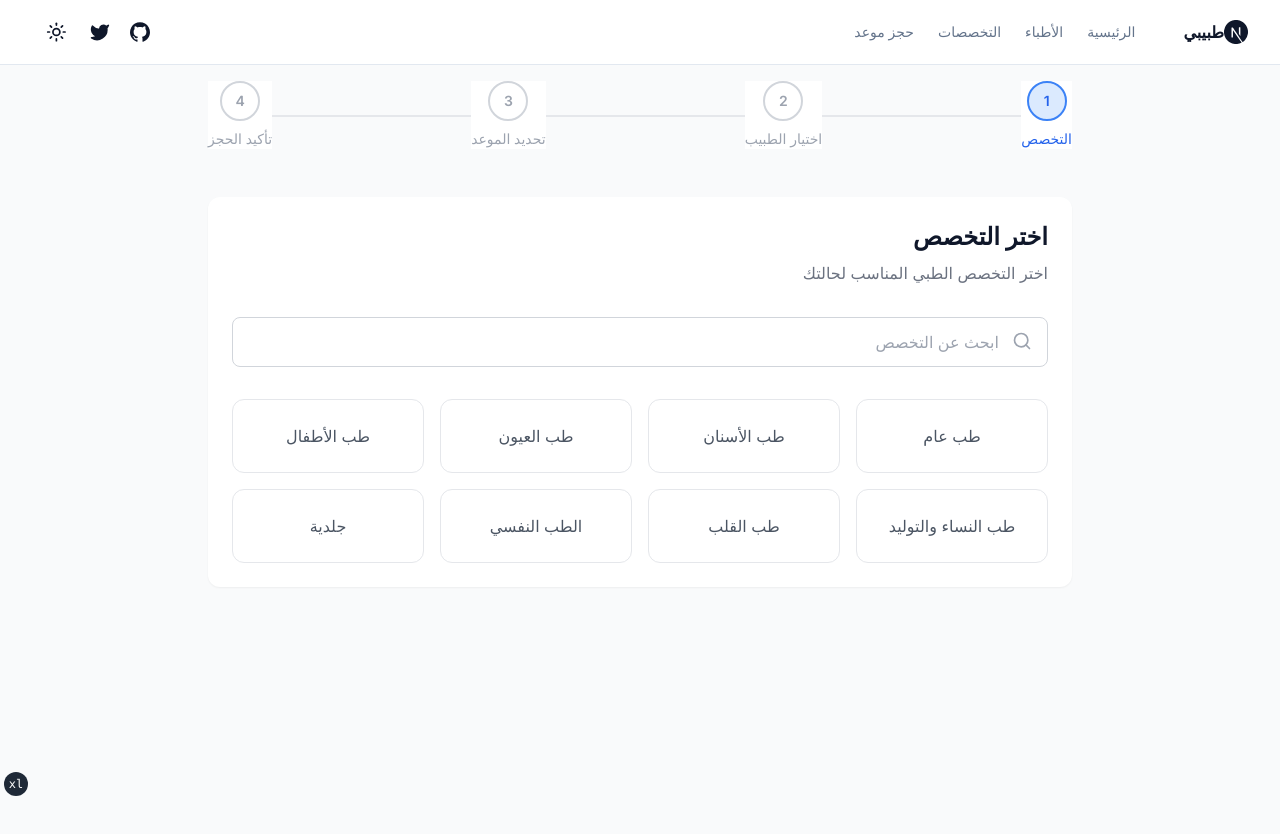
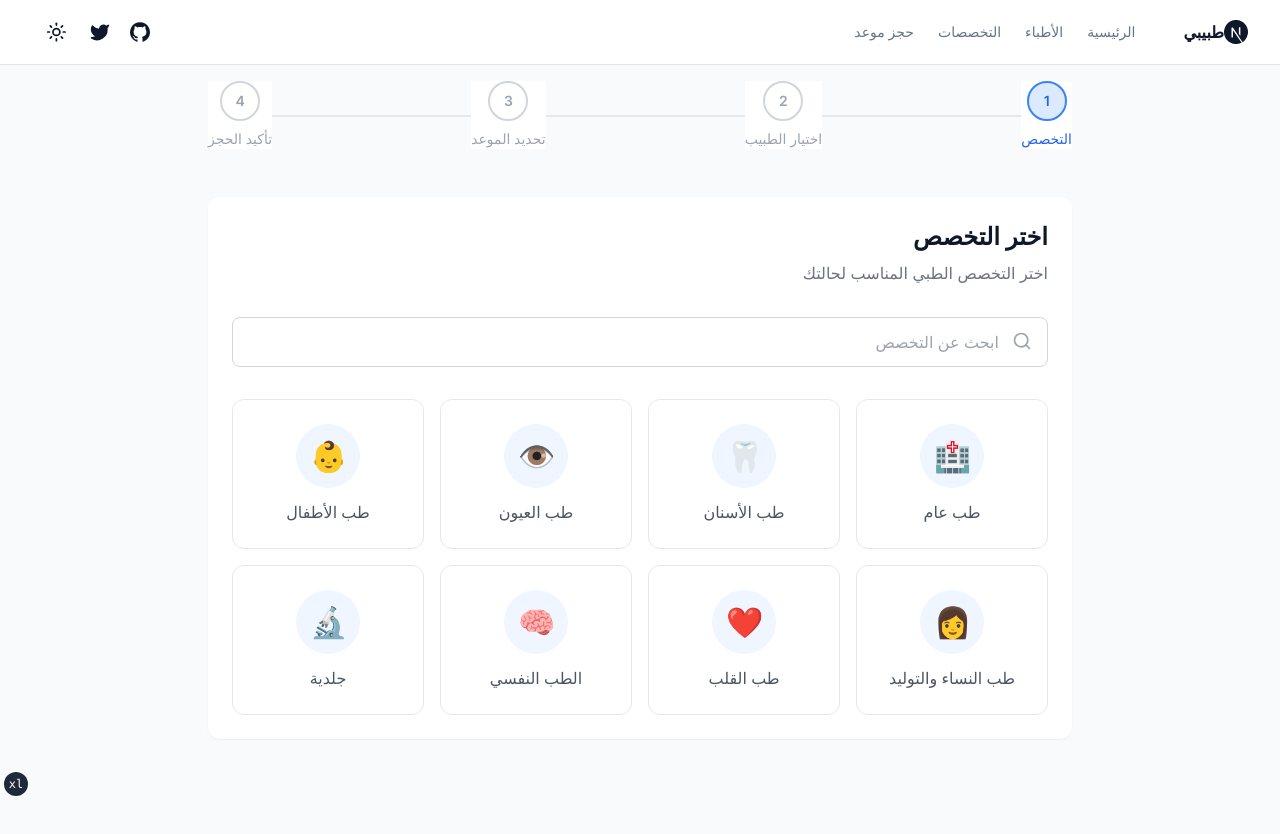
Before and after one commit to teqanyco/next-doctor, a Next.js app: page /appointment in a window 1280 px wide. Shown: the top 834 px of the page. Built offline with nearby package versions, Linux system fonts and the light colour scheme.

Commit message:
refactor: update doctor profile image to use avatar instead of placeholder

```diff
--- a/components/AppointmentBooking.tsx
+++ b/components/AppointmentBooking.tsx
@@ -15,14 +15,38 @@ export default function AppointmentBooking() {
     const [selectedTime, setSelectedTime] = useState('')
 
     const specialties = [
-    'طب عام',
-    'طب الأسنان',
-    'طب العيون',
-    'طب الأطفال',
-    'طب النساء والتوليد',
-    'طب القلب',
-    'الطب النفسي',
-    'جلدية'
+        {
+            name: 'طب عام',
+            icon: '🏥',
+        },
+        {
+            name: 'طب الأسنان',
+            icon: '🦷',
+        },
+        {
+            name: 'طب العيون',
+            icon: '👁',
+        },
+        {
+            name: 'طب الأطفال',
+            icon: '👶',
+        },
+        {
+            name: 'طب النساء والتوليد',
+            icon: '👩',
+        },
+        {
+            name: 'طب القلب',
+            icon: '❤️',
+        },
+        {
+            name: 'الطب النفسي',
+            icon: '🧠',
+        },
+        {
+            name: 'جلدية',
+            icon: '🔬',
+        }
     ]
 
     const availableTimes = [
@@ -114,18 +138,23 @@ export default function AppointmentBooking() {
             <div className="grid grid-cols-2 md:grid-cols-4 gap-4">
                 {specialties.map((specialty) => (
                     <button
-            key={specialty}
+                        key={specialty.name}
                         onClick={() => {
-              setSelectedSpecialty(specialty)
+                            setSelectedSpecialty(specialty.name)
                             setCurrentStep(2)
                         }}
                         className={`p-6 rounded-xl text-center transition-all duration-200 hover:shadow-md
-              ${selectedSpecialty === specialty
+      ${selectedSpecialty === specialty.name
                                 ? 'bg-blue-50 border-2 border-blue-500 text-blue-700'
                                 : 'bg-white border border-gray-200 text-gray-600 hover:border-blue-200 hover:bg-blue-50'
                             }`}
                     >
-            {specialty}
+                        <div className="flex flex-col items-center">
+                            <div className="w-16 h-16 flex items-center justify-center bg-blue-50 rounded-full mb-3">
+                                <span className="text-3xl">{specialty.icon}</span>
+                            </div>
+                            <span className="font-medium">{specialty.name}</span>
+                        </div>
                     </button>
                 ))}
             </div>
@@ -346,7 +375,7 @@ export default function AppointmentBooking() {
     )
 
     const renderCurrentStep = () => {
-    switch(currentStep) {
+        switch (currentStep) {
             case 1:
                 return renderSpecialtySelection()
             case 2:
--- a/components/DoctorProfile.tsx
+++ b/components/DoctorProfile.tsx
@@ -50,7 +50,7 @@ const DOCTOR_DATA = {
     "زمالة الكلية الملكية للأطباء - بريطانيا",
     "ماجستير في الطب الباطني - جامعة القاهرة"
   ],
-  image: "/images/doctor-placeholder.jpg",
+  image: "/images/avatar.png",
   languages: ["العربية", "الإنجليزية"]
 }
 
```
Lines whose indentation alone changed are shown as unchanged.
